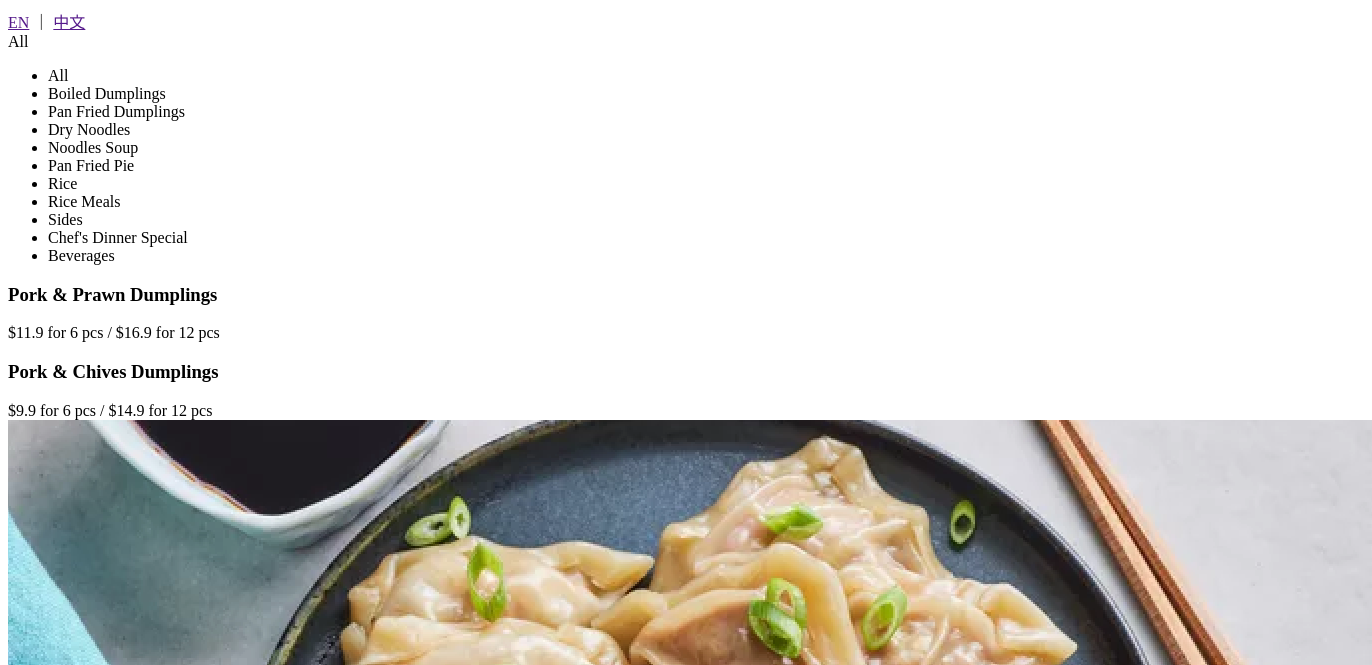
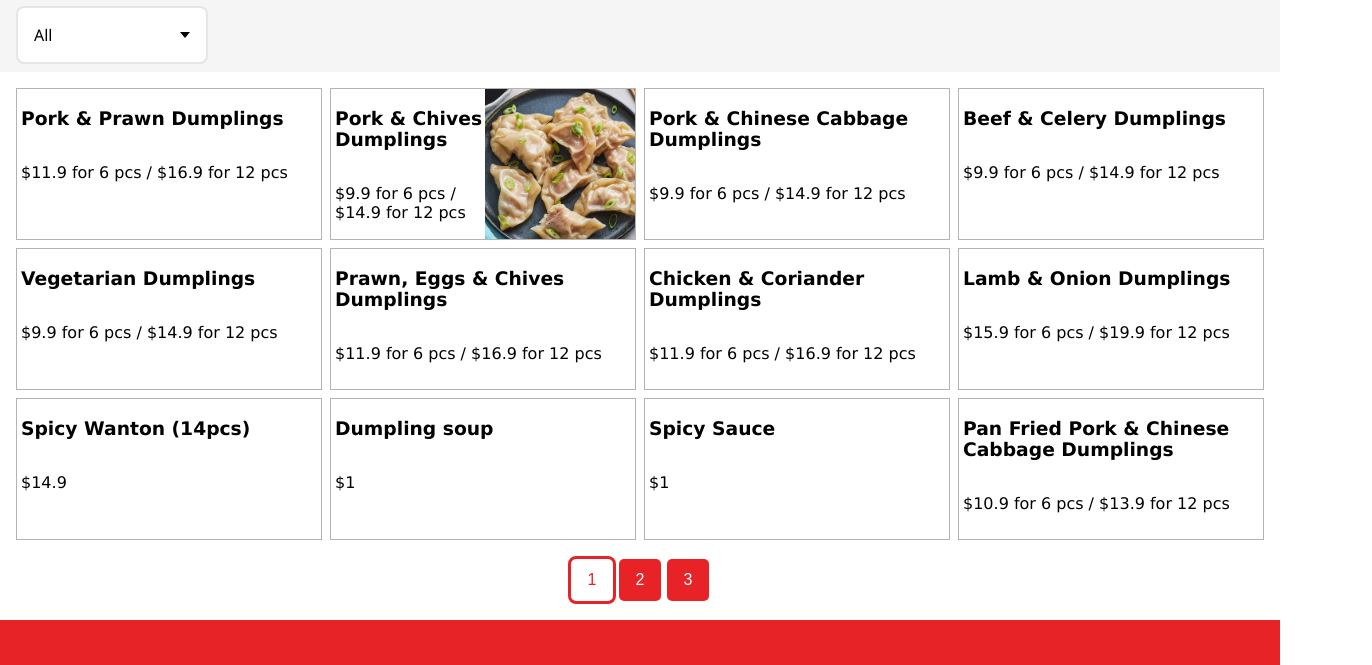
Before and after one commit to ErikaKK/weis, a plain HTML site: page menu.html in a window 1280 px wide. Shown: the part 141-806 px from the top of the page, 1372 px wide, since content can reach past the window. Drawn offline with Linux system fonts and the light colour scheme; the site is published under a folder, as on GitHub Pages, so addresses that start at the root find nothing.

Commit message:
move css file

```diff
--- a/contact.html
+++ b/contact.html
@@ -3,7 +3,7 @@
   <head>
     <meta charset="UTF-8" />
     <meta name="viewport" content="width=device-width, initial-scale=1.0" />
-    <link rel="stylesheet" href="/css/style.css" />
+    <link rel="stylesheet" href="./style.css" />
     <title>Wei's Dumplings Hut</title>
   </head>
   <body>
--- a/menu.html
+++ b/menu.html
@@ -3,7 +3,7 @@
   <head>
     <meta charset="UTF-8" />
     <meta name="viewport" content="width=device-width, initial-scale=1.0" />
-    <link rel="stylesheet" href="/css/style.css" />
+    <link rel="stylesheet" href="./style.css" />
     <script src="menu.js" defer></script>
     <title>Wei's Dumplings Hut</title>
   </head>
```
Also changed, not shown: index.html (+2 -1 lines), style.css (renamed from css/style.css).
